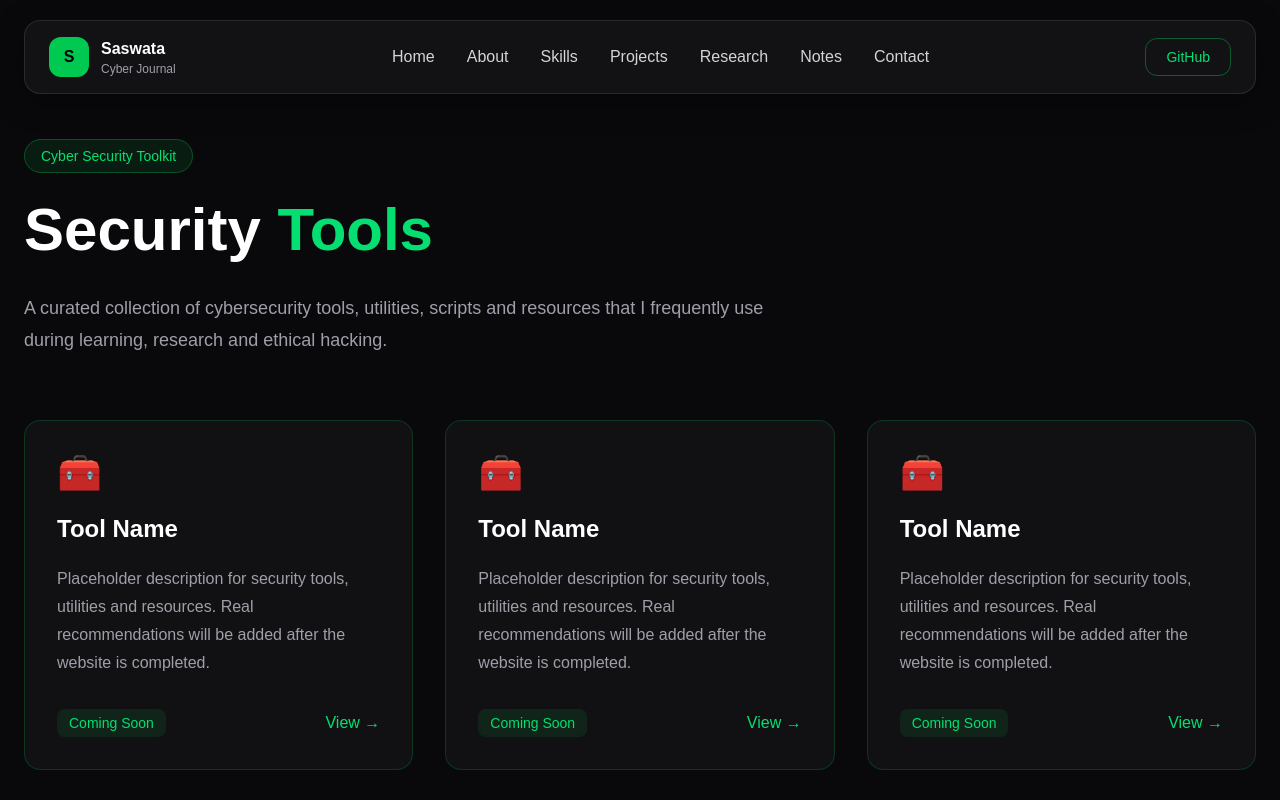
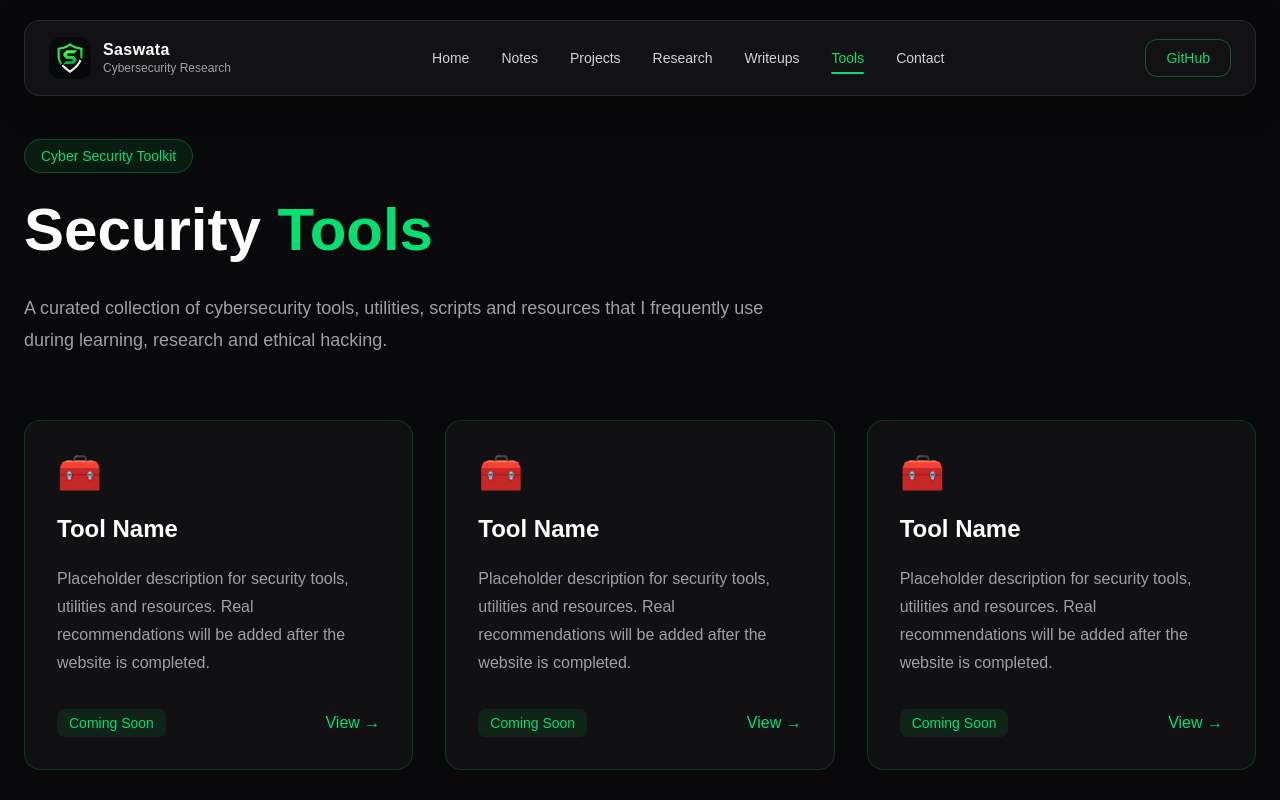
Before and after one commit to tatai5/my-cyber-site, a Next.js app: page /tools in a window 1280 px wide. Shown: the top 800 px of the page. Built offline with nearby package versions, Linux system fonts and the light colour scheme.

Commit message:
feat: upgrade navbar and hero section

```diff
--- a/src/components/Hero.tsx
+++ b/src/components/Hero.tsx
@@ -1,48 +1,75 @@
 export default function Hero() {
+  const stats = [
+    {
+      value: "2026",
+      title: "Started",
+      subtitle: "Journey",
+    },
+    {
+      value: "Web",
+      title: "Security",
+      subtitle: "Focus",
+    },
+    {
+      value: "OSINT",
+      title: "Research",
+      subtitle: "Active",
+    },
+    {
+      value: "24/7",
+      title: "Learning",
+      subtitle: "Mindset",
+    },
+  ];
+
   return (
     <section
       id="home"
       className="relative overflow-hidden bg-[#09090B] text-white"
     >
-      {/* Background Glow */}
+      {/* Background */}
 
-      <div className="absolute -left-40 top-0 h-[420px] w-[420px] rounded-full bg-green-500/10 blur-[120px]" />
+      <div className="absolute inset-0 bg-[linear-gradient(rgba(255,255,255,0.02)_1px,transparent_1px),linear-gradient(90deg,rgba(255,255,255,0.02)_1px,transparent_1px)] bg-[size:48px_48px]" />
 
-      <div className="absolute -right-32 bottom-0 h-[360px] w-[360px] rounded-full bg-emerald-400/10 blur-[120px]" />
+      <div className="absolute -left-44 top-0 h-[450px] w-[450px] rounded-full bg-green-500/10 blur-[140px]" />
+
+      <div className="absolute -right-44 bottom-0 h-[420px] w-[420px] rounded-full bg-emerald-400/10 blur-[140px]" />
 
       <div className="relative z-10 mx-auto grid min-h-screen max-w-7xl items-center gap-20 px-6 lg:grid-cols-2">
-
         {/* LEFT */}
 
+        <div className="space-y-8">
+
+          <div className="inline-flex items-center gap-2 rounded-full border border-green-500/20 bg-green-500/10 px-5 py-2 text-sm font-medium text-green-400 backdrop-blur">
+            <span className="h-2 w-2 animate-pulse rounded-full bg-green-400" />
+            Cybersecurity Researcher
+          </div>
+
           <div>
+            <h1 className="text-5xl font-black leading-tight tracking-tight md:text-7xl">
+              Building
+              <br />
 
-          <span className="inline-flex rounded-full border border-green-500/30 bg-green-500/10 px-4 py-2 text-sm text-green-400">
-            Cybersecurity Researcher
+              <span className="text-green-400">
+                Secure Digital
               </span>
-
-          <h1 className="mt-8 text-5xl font-extrabold leading-tight md:text-7xl">
-
-            Saswata
 
               <br />
 
-            <span className="text-green-400">
-              Raul
-            </span>
-
+              Experiences
             </h1>
 
-          <p className="mt-8 max-w-xl text-lg leading-8 text-zinc-400">
+            <p className="mt-8 max-w-2xl text-lg leading-8 text-zinc-400">
+              Hi, I'm <span className="font-semibold text-white">Saswata Raul</span>.
+              I focus on Web Security, Bug Bounty, OSINT, Linux and Cybersecurity
+              Research. This website is my digital lab where I publish projects,
+              research, notes and experiments.
+            </p>
+          </div>
 
-            Passionate about Bug Bounty, Web Security,
-            Linux, OSINT and Python.
+          {/* Buttons */}
 
-            This website is my personal Cyber Journal
-            where I document everything I learn.
-
-          </p>
-
-          <div className="mt-12 flex flex-wrap gap-5">
+          <div className="flex flex-wrap gap-4">
 
             <button
               className="
@@ -52,10 +79,11 @@ export default function Hero() {
                 py-4
                 font-semibold
                 text-black
-              transition
+                transition-all
                 duration-300
-              hover:scale-105
+                hover:-translate-y-1
                 hover:bg-green-400
+                hover:shadow-[0_0_35px_rgba(34,197,94,.35)]
               "
             >
               Explore Research
@@ -65,38 +93,83 @@ export default function Hero() {
               className="
                 rounded-xl
                 border
-              border-green-500/40
+                border-green-500/30
                 px-8
                 py-4
-              transition
+                font-semibold
+                text-white
+                transition-all
                 duration-300
+                hover:border-green-400
                 hover:bg-green-500/10
               "
             >
-              GitHub
+              View Projects
             </button>
 
           </div>
 
+          {/* Stats */}
+
+          <div className="grid grid-cols-2 gap-4 pt-6 sm:grid-cols-4">
+
+            {stats.map((item) => (
+              <div
+                key={item.title}
+                className="
+                  rounded-2xl
+                  border
+                  border-white/10
+                  bg-zinc-900/60
+                  p-5
+                  backdrop-blur-xl
+                  transition-all
+                  duration-300
+                  hover:border-green-500/30
+                  hover:-translate-y-1
+                "
+              >
+                <h3 className="text-2xl font-bold text-green-400">
+                  {item.value}
+                </h3>
+
+                <p className="mt-2 text-sm font-medium text-white">
+                  {item.title}
+                </p>
+
+                <p className="text-xs text-zinc-500">
+                  {item.subtitle}
+                </p>
+              </div>
+            ))}
+
           </div>
 
+        </div>
         {/* RIGHT */}
 
-        <div>
+        <div className="relative">
 
           <div
             className="
+              overflow-hidden
               rounded-3xl
               border
               border-green-500/20
               bg-zinc-900/70
               p-8
-            shadow-[0_0_40px_rgba(34,197,94,0.15)]
-            backdrop-blur-xl
+              shadow-[0_0_45px_rgba(34,197,94,.12)]
+              backdrop-blur-2xl
+              transition-all
+              duration-500
+              hover:border-green-500/40
+              hover:shadow-[0_0_60px_rgba(34,197,94,.18)]
             "
           >
 
-            <div className="mb-8 flex gap-3">
+            {/* Window Buttons */}
+
+            <div className="mb-8 flex items-center gap-3">
 
               <div className="h-3 w-3 rounded-full bg-red-500" />
 
@@ -104,37 +177,59 @@ export default function Hero() {
 
               <div className="h-3 w-3 rounded-full bg-green-500" />
 
+              <div className="ml-auto text-xs text-zinc-500">
+                terminal
               </div>
 
-            <pre className="font-mono text-green-400 leading-8">
+            </div>
+
+            <pre className="overflow-x-auto font-mono text-sm leading-8 text-green-400">
 
               {`$ whoami
 
 saswata
 
-$ focus
+$ specialization
 
 Web Security
-
 OSINT
-
 Linux
-
 Bug Bounty
-
 Python
 
-$ status
+$ current_status
+
+Building My Cyber Site...
+
+$ uptime
 
 Learning every day...
-█`}
+
+$ █`}
 
             </pre>
 
           </div>
 
+          {/* Background Glow */}
+
+          <div className="absolute -right-10 -top-10 -z-10 h-48 w-48 rounded-full bg-green-500/10 blur-[90px]" />
+
+          <div className="absolute -bottom-10 -left-10 -z-10 h-56 w-56 rounded-full bg-emerald-400/10 blur-[90px]" />
+
+        </div>
       </div>
 
+      {/* Scroll Indicator */}
+
+      <div className="absolute bottom-8 left-1/2 hidden -translate-x-1/2 lg:flex flex-col items-center gap-3">
+        <span className="text-xs uppercase tracking-[0.3em] text-zinc-500">
+          Scroll
+        </span>
+
+        <div className="flex h-10 w-6 justify-center rounded-full border border-green-500/30">
+          <div className="mt-2 h-2 w-2 animate-bounce rounded-full bg-green-400" />
+        </div>
       </div>
     </section>
   );
--- a/src/components/Navbar.tsx
+++ b/src/components/Navbar.tsx
@@ -1,59 +1,188 @@
 "use client";
 
+import Image from "next/image";
 import Link from "next/link";
 import { usePathname } from "next/navigation";
-import { useState } from "react";
+import { useEffect, useState } from "react";
+
+const navItems = [
+  {
+    label: "Home",
+    href: "/",
+  },
+  {
+    label: "Notes",
+    href: "/notes",
+  },
+  {
+    label: "Projects",
+    href: "/projects",
+  },
+  {
+    label: "Research",
+    href: "/research",
+  },
+  {
+    label: "Writeups",
+    href: "/writeups",
+  },
+  {
+    label: "Tools",
+    href: "/tools",
+  },
+  {
+    label: "Contact",
+    href: "/contact",
+  },
+];
 
 export default function Navbar() {
   const pathname = usePathname();
+
   const [menuOpen, setMenuOpen] = useState(false);
+  const [scrolled, setScrolled] = useState(false);
 
-  const sectionLinks = [
-    { label: "About", hash: "#about" },
-    { label: "Skills", hash: "#skills" },
-    { label: "Projects", hash: "#projects" },
-    { label: "Research", hash: "#research" },
-  ];
+  useEffect(() => {
+    const onScroll = () => {
+      setScrolled(window.scrollY > 20);
+    };
 
-  const buildHref = (hash: string) => pathname === "/" ? hash : `/${hash}`;
+    onScroll();
 
+    window.addEventListener("scroll", onScroll);
+
+    return () => {
+      window.removeEventListener("scroll", onScroll);
+    };
+  }, []);
   return (
     <header className="fixed inset-x-0 top-0 z-50">
       <div className="mx-auto max-w-7xl px-6 pt-5">
-        <nav className="flex items-center justify-between rounded-2xl border border-white/10 bg-zinc-900/70 px-6 py-4 backdrop-blur-xl shadow-[0_8px_30px_rgba(0,0,0,0.35)]">
+        <nav
+          className={`flex items-center justify-between rounded-2xl border px-6 py-4 transition-all duration-300 ${scrolled
+              ? "border-green-500/20 bg-zinc-950/85 backdrop-blur-2xl shadow-[0_10px_40px_rgba(0,0,0,.45)]"
+              : "border-white/10 bg-zinc-900/70 backdrop-blur-xl shadow-[0_8px_30px_rgba(0,0,0,.35)]"
+            }`}
+        >
+          {/* Logo */}
+
           <Link href="/" className="flex items-center gap-3">
-            <div className="flex h-10 w-10 items-center justify-center rounded-xl bg-green-500 font-bold text-black">S</div>
-            <div>
-              <h2 className="font-bold text-white">Saswata</h2>
-              <p className="text-xs text-zinc-400">Cyber Journal</p>
+            <Image
+              src="/favicon.svg"
+              alt="Logo"
+              width={42}
+              height={42}
+              className="rounded-xl"
+              priority
+            />
+
+            <div className="leading-tight">
+              <h2 className="font-bold tracking-wide text-white">
+                Saswata
+              </h2>
+
+              <p className="text-xs text-zinc-400">
+                Cybersecurity Research
+              </p>
             </div>
           </Link>
 
+          {/* Desktop Menu */}
+
           <ul className="hidden items-center gap-8 lg:flex">
-            <li><Link href="/" className={pathname === "/" ? "text-green-400" : "text-zinc-300 hover:text-green-400"}>Home</Link></li>
-            {sectionLinks.map(item => (
-              <li key={item.hash}><Link href={buildHref(item.hash)} className="text-zinc-300 hover:text-green-400">{item.label}</Link></li>
+            {navItems.map((item) => (
+              <li key={item.href}>
+                <Link
+                  href={item.href}
+                  className={`relative pb-1 text-sm font-medium transition-all duration-300 ${pathname === item.href
+                      ? "text-green-400"
+                      : "text-zinc-300 hover:text-green-400"
+                    }`}
+                >
+                  {item.label}
+
+                  {pathname === item.href && (
+                    <span className="absolute inset-x-0 -bottom-1 h-0.5 rounded-full bg-green-400" />
+                  )}
+                </Link>
+              </li>
             ))}
-            <li><Link href="/notes" className={pathname.startsWith("/notes") ? "text-green-400" : "text-zinc-300 hover:text-green-400"}>Notes</Link></li>
-            <li><Link href="/contact" className={pathname === "/contact" ? "text-green-400" : "text-zinc-300 hover:text-green-400"}>Contact</Link></li>
           </ul>
 
+          {/* Right */}
+
           <div className="flex items-center gap-4">
-            <a href="https://github.com/" target="_blank" rel="noopener noreferrer" className="hidden md:block rounded-xl border border-green-500/40 px-5 py-2 text-sm text-green-400 hover:bg-green-500 hover:text-black">GitHub</a>
-            <button className="text-3xl text-white lg:hidden" onClick={() => setMenuOpen(v => !v)}>☰</button>
+            <a
+              href="https://github.com/tatai5"
+              target="_blank"
+              rel="noopener noreferrer"
+              className="hidden rounded-xl border border-green-500/40 px-5 py-2 text-sm font-medium text-green-400 transition-all duration-300 hover:bg-green-500 hover:text-black md:block"
+            >
+              GitHub
+            </a>
+
+            <button
+              onClick={() => setMenuOpen(!menuOpen)}
+              className="text-3xl text-white transition hover:text-green-400 lg:hidden"
+            >
+              ☰
+            </button>
           </div>
         </nav>
+        {menuOpen && (
+          <div
+            className="
+            mt-3
+            overflow-hidden
+            rounded-2xl
+            border
+            border-green-500/20
+            bg-zinc-950/95
+            p-5
+            shadow-2xl
+            backdrop-blur-2xl
+            lg:hidden
+          "
+          >
+            <div className="flex flex-col gap-5">
 
-        {menuOpen && (
-          <div className="mt-3 rounded-2xl border border-zinc-800 bg-zinc-900 p-5 lg:hidden">
-            <div className="flex flex-col gap-4">
-              <Link href="/" onClick={() => setMenuOpen(false)}>Home</Link>
-              {sectionLinks.map(item => (
-                <Link key={item.hash} href={buildHref(item.hash)} onClick={() => setMenuOpen(false)}>{item.label}</Link>
+              {navItems.map((item) => (
+                <Link
+                  key={item.href}
+                  href={item.href}
+                  onClick={() => setMenuOpen(false)}
+                  className={`rounded-lg px-2 py-2 text-base font-medium transition-all duration-300 ${pathname === item.href
+                      ? "bg-green-500/10 text-green-400"
+                      : "text-zinc-300 hover:bg-zinc-900 hover:text-green-400"
+                    }`}
+                >
+                  {item.label}
+                </Link>
               ))}
-              <Link href="/notes" onClick={() => setMenuOpen(false)}>Notes</Link>
-              <Link href="/contact" onClick={() => setMenuOpen(false)}>Contact</Link>
-              <a href="https://github.com/" target="_blank" rel="noopener noreferrer">GitHub</a>
+
+              <a
+                href="https://github.com/tatai5"
+                target="_blank"
+                rel="noopener noreferrer"
+                className="
+                mt-2
+                rounded-xl
+                border
+                border-green-500/40
+                px-4
+                py-3
+                text-center
+                font-medium
+                text-green-400
+                transition-all
+                duration-300
+                hover:bg-green-500
+                hover:text-black
+              "
+              >
+                GitHub
+              </a>
+
             </div>
           </div>
         )}
```
Lines whose indentation alone changed are shown as unchanged.
